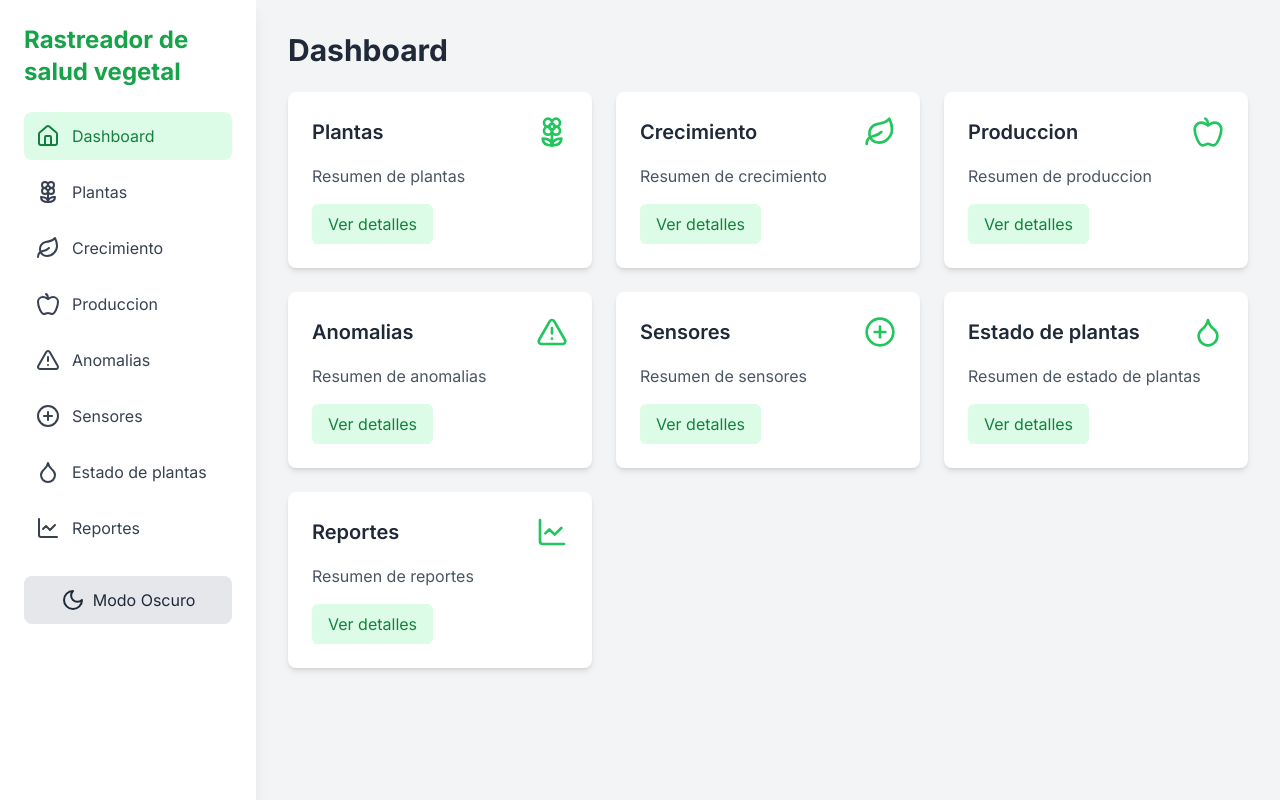
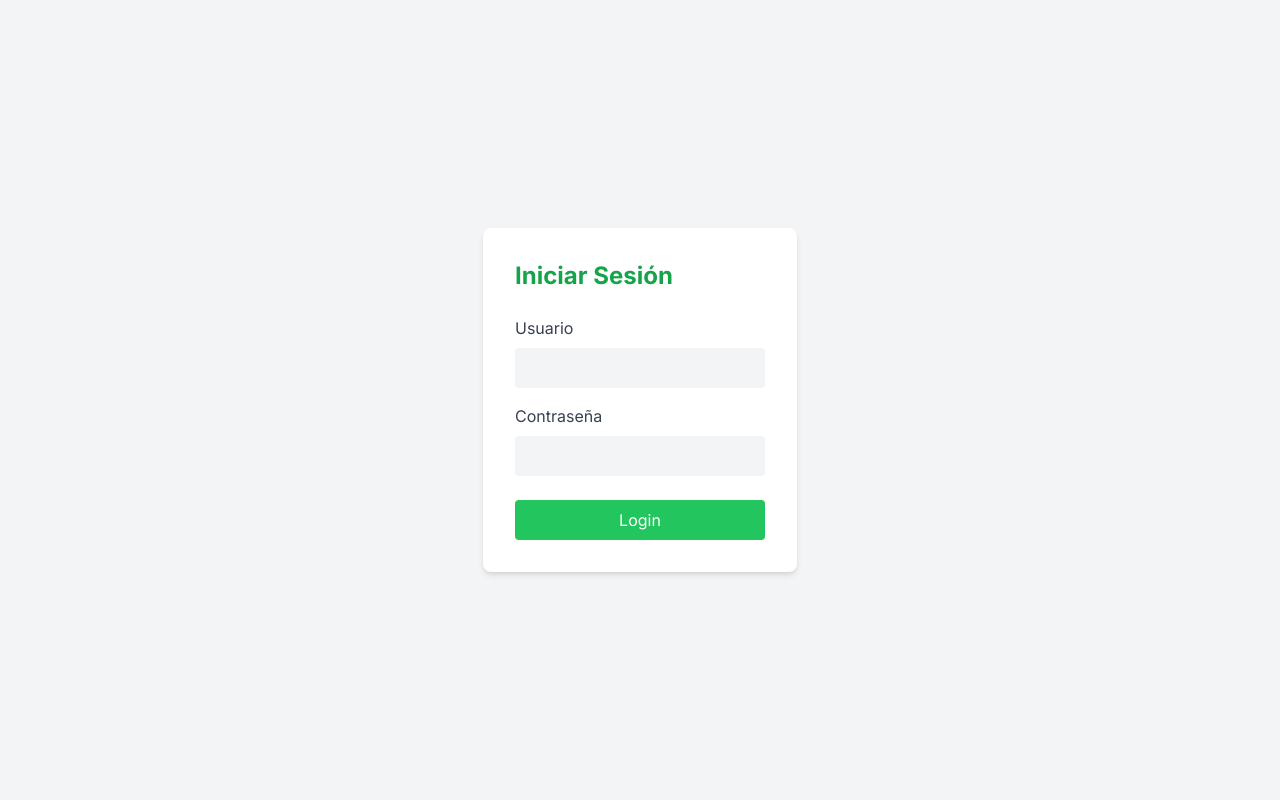
Before and after one commit to MrJohanF/paramo-de-guerrero, a Next.js app: page / in a window 1280 px wide. Built offline with nearby package versions, Linux system fonts and the light colour scheme.

Commit message:
Refactor SidebarOptions and Sidebar components: update lucide-react imports and add logout button

```diff
--- /dev/null
+++ b/src/app/components/LoginComponent.js
@@ -0,0 +1,72 @@
+import React, { useState } from 'react';
+import { motion } from 'framer-motion';
+import { useTheme } from './ThemeContext';
+
+const LoginComponent = ({ onLogin }) => {
+  const [username, setUsername] = useState('');
+  const [password, setPassword] = useState('');
+  const [error, setError] = useState('');
+  const { isDarkMode } = useTheme();
+
+  const handleSubmit = (e) => {
+    e.preventDefault();
+    // handle the login logic
+
+    // simulate a successful login
+    if (username && password) {
+      onLogin();
+    } else {
+      setError('Please enter both username and password');
+    }
+  };
+
+  return (
+    <div className={`flex items-center justify-center min-h-screen ${isDarkMode ? 'bg-gray-900' : 'bg-gray-100'}`}>
+      <motion.div
+        initial={{ opacity: 0, y: -50 }}
+        animate={{ opacity: 1, y: 0 }}
+        transition={{ duration: 0.5 }}
+        className={`p-8 rounded-lg shadow-md ${isDarkMode ? 'bg-gray-800' : 'bg-white'}`}
+      >
+        <h2 className={`text-2xl font-bold mb-6 ${isDarkMode ? 'text-green-400' : 'text-green-600'}`}>Iniciar Sesión</h2>
+        <form onSubmit={handleSubmit}>
+          <div className="mb-4">
+            <label htmlFor="username" className={`block mb-2 ${isDarkMode ? 'text-gray-300' : 'text-gray-700'}`}>Usuario</label>
+            <input
+              type="text"
+              id="username"
+              value={username}
+              onChange={(e) => setUsername(e.target.value)}
+              className={`w-full p-2 rounded ${isDarkMode ? 'bg-gray-700 text-white' : 'bg-gray-100 text-gray-900'}`}
+              required
+            />
+          </div>
+          <div className="mb-6">
+            <label htmlFor="password" className={`block mb-2 ${isDarkMode ? 'text-gray-300' : 'text-gray-700'}`}>Contraseña</label>
+            <input
+              type="password"
+              id="password"
+              value={password}
+              onChange={(e) => setPassword(e.target.value)}
+              className={`w-full p-2 rounded ${isDarkMode ? 'bg-gray-700 text-white' : 'bg-gray-100 text-gray-900'}`}
+              required
+            />
+          </div>
+          {error && <p className="text-red-500 mb-4">{error}</p>}
+          <motion.button
+            type="submit"
+            whileHover={{ scale: 1.05 }}
+            whileTap={{ scale: 0.95 }}
+            className={`w-full py-2 px-4 ${
+              isDarkMode ? 'bg-green-600 hover:bg-green-700' : 'bg-green-500 hover:bg-green-600'
+            } text-white rounded transition-colors duration-300`}
+          >
+            Login
+          </motion.button>
+        </form>
+      </motion.div>
+    </div>
+  );
+};
+
+export default LoginComponent;
--- a/src/app/components/PlantHealthDashboard.js
+++ b/src/app/components/PlantHealthDashboard.js
@@ -3,17 +3,19 @@
 import React, { useState, useEffect } from "react";
 import { motion, AnimatePresence } from "framer-motion";
 import { X, Menu } from "lucide-react";
-import dynamic from 'next/dynamic';
-import { useTheme } from './ThemeContext';
-import { Sidebar } from './Sidebar';
-import { FormField } from './FormField';
-import { DashboardSection } from './DashboardSection';
-import PlantRegistrationSection from './PlantRegistrationSection';
-import GrowthRegistrationSection from './GrowthRegistrationSection';
+import dynamic from "next/dynamic";
+import { useTheme } from "./ThemeContext";
+import { Sidebar } from "./Sidebar";
+import { FormField } from "./FormField";
+import { DashboardSection } from "./DashboardSection";
+import PlantRegistrationSection from "./PlantRegistrationSection";
+import GrowthRegistrationSection from "./GrowthRegistrationSection";
+import LoginComponent from "./LoginComponent";
 
-const TablePaginationActions = dynamic(() => import('./Table'), { ssr: false });
+const TablePaginationActions = dynamic(() => import("./Table"), { ssr: false });
 
 const PlantHealthDashboard = () => {
+  const [isLoggedIn, setIsLoggedIn] = useState(false);
   const [plantStatus, setPlantStatus] = useState("healthy");
   const [activeSection, setActiveSection] = useState("Dashboard");
   const [isSidebarOpen, setIsSidebarOpen] = useState(false);
@@ -23,6 +25,15 @@ const PlantHealthDashboard = () => {
   useEffect(() => {
     setIsMounted(true);
   }, []);
+
+  const handleLogin = () => {
+    setIsLoggedIn(true);
+  };
+
+  const handleLogout = () => {
+    setIsLoggedIn(false);
+    setActiveSection("Dashboard");
+  };
 
   const renderForm = (fields) => (
     <motion.form
@@ -48,8 +59,16 @@ const PlantHealthDashboard = () => {
         return <GrowthRegistrationSection isDarkMode={isDarkMode} />;
       case "Produccion":
         return (
-          <div className={`${isDarkMode ? 'bg-gray-800' : 'bg-white'} p-6 rounded-lg shadow-md`}>
-            <h3 className={`text-2xl font-semibold mb-6 ${isDarkMode ? 'text-gray-200' : 'text-gray-800'}`}>
+          <div
+            className={`${
+              isDarkMode ? "bg-gray-800" : "bg-white"
+            } p-6 rounded-lg shadow-md`}
+          >
+            <h3
+              className={`text-2xl font-semibold mb-6 ${
+                isDarkMode ? "text-gray-200" : "text-gray-800"
+              }`}
+            >
               Registro de Producción
             </h3>
             {renderForm([
@@ -68,7 +87,9 @@ const PlantHealthDashboard = () => {
               whileHover={{ scale: 1.05 }}
               whileTap={{ scale: 0.95 }}
               className={`col-span-2 mt-6 py-3 px-6 ${
-                isDarkMode ? 'bg-green-600 hover:bg-green-700' : 'bg-green-500 hover:bg-green-600'
+                isDarkMode
+                  ? "bg-green-600 hover:bg-green-700"
+                  : "bg-green-500 hover:bg-green-600"
               } text-white rounded-lg transition-colors duration-300 shadow-md`}
             >
               Guardar
@@ -77,8 +98,16 @@ const PlantHealthDashboard = () => {
         );
       case "Anomalias":
         return (
-          <div className={`${isDarkMode ? 'bg-gray-800' : 'bg-white'} p-6 rounded-lg shadow-md`}>
-            <h3 className={`text-2xl font-semibold mb-6 ${isDarkMode ? 'text-gray-200' : 'text-gray-800'}`}>
+          <div
+            className={`${
+              isDarkMode ? "bg-gray-800" : "bg-white"
+            } p-6 rounded-lg shadow-md`}
+          >
+            <h3
+              className={`text-2xl font-semibold mb-6 ${
+                isDarkMode ? "text-gray-200" : "text-gray-800"
+              }`}
+            >
               Registro de Anomalías
             </h3>
             {renderForm([
@@ -92,7 +121,9 @@ const PlantHealthDashboard = () => {
               whileHover={{ scale: 1.05 }}
               whileTap={{ scale: 0.95 }}
               className={`col-span-2 mt-6 py-3 px-6 ${
-                isDarkMode ? 'bg-green-600 hover:bg-green-700' : 'bg-green-500 hover:bg-green-600'
+                isDarkMode
+                  ? "bg-green-600 hover:bg-green-700"
+                  : "bg-green-500 hover:bg-green-600"
               } text-white rounded-lg transition-colors duration-300 shadow-md`}
             >
               Guardar
@@ -101,8 +132,16 @@ const PlantHealthDashboard = () => {
         );
       case "Sensores":
         return (
-          <div className={`${isDarkMode ? 'bg-gray-800' : 'bg-white'} p-6 rounded-lg shadow-md`}>
-            <h3 className={`text-2xl font-semibold mb-6 ${isDarkMode ? 'text-gray-200' : 'text-gray-800'}`}>
+          <div
+            className={`${
+              isDarkMode ? "bg-gray-800" : "bg-white"
+            } p-6 rounded-lg shadow-md`}
+          >
+            <h3
+              className={`text-2xl font-semibold mb-6 ${
+                isDarkMode ? "text-gray-200" : "text-gray-800"
+              }`}
+            >
               Registro de Sensores
             </h3>
             {renderForm([
@@ -120,7 +159,9 @@ const PlantHealthDashboard = () => {
               whileHover={{ scale: 1.05 }}
               whileTap={{ scale: 0.95 }}
               className={`col-span-2 mt-6 py-3 px-6 ${
-                isDarkMode ? 'bg-green-600 hover:bg-green-700' : 'bg-green-500 hover:bg-green-600'
+                isDarkMode
+                  ? "bg-green-600 hover:bg-green-700"
+                  : "bg-green-500 hover:bg-green-600"
               } text-white rounded-lg transition-colors duration-300 shadow-md`}
             >
               Guardar
@@ -129,8 +170,16 @@ const PlantHealthDashboard = () => {
         );
       case "Estado de plantas":
         return (
-          <div className={`${isDarkMode ? 'bg-gray-800' : 'bg-white'} p-6 rounded-lg shadow-md`}>
-            <h3 className={`text-2xl font-semibold mb-6 ${isDarkMode ? 'text-gray-200' : 'text-gray-800'}`}>
+          <div
+            className={`${
+              isDarkMode ? "bg-gray-800" : "bg-white"
+            } p-6 rounded-lg shadow-md`}
+          >
+            <h3
+              className={`text-2xl font-semibold mb-6 ${
+                isDarkMode ? "text-gray-200" : "text-gray-800"
+              }`}
+            >
               Consultar Estado de Plantas
             </h3>
             {renderForm([
@@ -145,7 +194,9 @@ const PlantHealthDashboard = () => {
               whileHover={{ scale: 1.05 }}
               whileTap={{ scale: 0.95 }}
               className={`col-span-2 mt-6 py-3 px-6 ${
-                isDarkMode ? 'bg-green-600 hover:bg-green-700' : 'bg-green-500 hover:bg-green-600'
+                isDarkMode
+                  ? "bg-green-600 hover:bg-green-700"
+                  : "bg-green-500 hover:bg-green-600"
               } text-white rounded-lg transition-colors duration-300 shadow-md`}
             >
               Buscar
@@ -154,8 +205,16 @@ const PlantHealthDashboard = () => {
         );
       case "Reportes":
         return (
-          <div className={`${isDarkMode ? 'bg-gray-800' : 'bg-white'} p-6 rounded-lg shadow-md`}>
-            <h3 className={`text-2xl font-semibold mb-6 ${isDarkMode ? 'text-gray-200' : 'text-gray-800'}`}>
+          <div
+            className={`${
+              isDarkMode ? "bg-gray-800" : "bg-white"
+            } p-6 rounded-lg shadow-md`}
+          >
+            <h3
+              className={`text-2xl font-semibold mb-6 ${
+                isDarkMode ? "text-gray-200" : "text-gray-800"
+              }`}
+            >
               Reportes de Anomalías
             </h3>
             {renderForm([
@@ -169,7 +228,9 @@ const PlantHealthDashboard = () => {
               whileHover={{ scale: 1.05 }}
               whileTap={{ scale: 0.95 }}
               className={`col-span-2 mt-6 py-3 px-6 ${
-                isDarkMode ? 'bg-green-600 hover:bg-green-700' : 'bg-green-500 hover:bg-green-600'
+                isDarkMode
+                  ? "bg-green-600 hover:bg-green-700"
+                  : "bg-green-500 hover:bg-green-600"
               } text-white rounded-lg transition-colors duration-300 shadow-md`}
             >
               Generar Reporte
@@ -185,10 +246,26 @@ const PlantHealthDashboard = () => {
     return null;
   }
 
+  if (!isLoggedIn) {
+    return <LoginComponent onLogin={handleLogin} />;
+  }
+
   return (
-    <div className={`flex flex-col md:flex-row h-screen ${isDarkMode ? 'bg-gray-900 text-white' : 'bg-gray-100 text-gray-900'}`}>
-      <div className={`md:hidden ${isDarkMode ? 'bg-gray-800' : 'bg-white'} p-4 flex justify-between items-center`}>
-        <h2 className={`text-xl font-bold ${isDarkMode ? 'text-green-400' : 'text-green-600'}`}>
+    <div
+      className={`flex flex-col md:flex-row h-screen ${
+        isDarkMode ? "bg-gray-900 text-white" : "bg-gray-100 text-gray-900"
+      }`}
+    >
+      <div
+        className={`md:hidden ${
+          isDarkMode ? "bg-gray-800" : "bg-white"
+        } p-4 flex justify-between items-center`}
+      >
+        <h2
+          className={`text-xl font-bold ${
+            isDarkMode ? "text-green-400" : "text-green-600"
+          }`}
+        >
           Rastreador de salud vegetal
         </h2>
         <motion.button
@@ -197,9 +274,17 @@ const PlantHealthDashboard = () => {
           whileTap={{ scale: 0.9 }}
         >
           {isSidebarOpen ? (
-            <X className={`w-6 h-6 ${isDarkMode ? 'text-gray-300' : 'text-gray-700'}`} />
+            <X
+              className={`w-6 h-6 ${
+                isDarkMode ? "text-gray-300" : "text-gray-700"
+              }`}
+            />
           ) : (
-            <Menu className={`w-6 h-6 ${isDarkMode ? 'text-gray-300' : 'text-gray-700'}`} />
+            <Menu
+              className={`w-6 h-6 ${
+                isDarkMode ? "text-gray-300" : "text-gray-700"
+              }`}
+            />
           )}
         </motion.button>
       </div>
@@ -209,6 +294,7 @@ const PlantHealthDashboard = () => {
         setIsOpen={setIsSidebarOpen}
         activeSection={activeSection}
         setActiveSection={setActiveSection}
+        onLogout={handleLogout}
       />
 
       <div className="flex-1 p-4 md:p-8 overflow-auto">
@@ -217,7 +303,9 @@ const PlantHealthDashboard = () => {
             initial={{ opacity: 0, y: -20 }}
             animate={{ opacity: 1, y: 0 }}
             transition={{ duration: 0.5 }}
-            className={`text-2xl md:text-3xl font-bold mb-6 ${isDarkMode ? 'text-gray-200' : 'text-gray-800'}`}
+            className={`text-2xl md:text-3xl font-bold mb-6 ${
+              isDarkMode ? "text-gray-200" : "text-gray-800"
+            }`}
           >
             {activeSection}
           </motion.h2>
@@ -238,5 +326,4 @@ const PlantHealthDashboard = () => {
   );
 };
 
-
 export default PlantHealthDashboard;
--- a/src/app/components/Sidebar.js
+++ b/src/app/components/Sidebar.js
@@ -1,6 +1,6 @@
 import React from 'react';
 import { motion, AnimatePresence } from 'framer-motion';
-import { Sun, Moon } from 'lucide-react';
+import { Sun, Moon, LogOut } from 'lucide-react';
 import { useTheme } from './ThemeContext';
 import { sidebarOptions } from './SidebarOptions';
 
@@ -40,7 +40,7 @@ const menuItemVariants = {
   },
 };
 
-export const Sidebar = ({ isOpen, setIsOpen, activeSection, setActiveSection }) => {
+export const Sidebar = ({ isOpen, setIsOpen, activeSection, setActiveSection, onLogout }) => {
   const { isDarkMode, toggleTheme } = useTheme();
 
   return (
@@ -96,6 +96,17 @@ export const Sidebar = ({ isOpen, setIsOpen, activeSection, setActiveSection })
               {isDarkMode ? <Sun className="w-6 h-6 mr-2" /> : <Moon className="w-6 h-6 mr-2" />}
               {isDarkMode ? 'Modo Claro' : 'Modo Oscuro'}
             </motion.button>
+            <motion.button
+              onClick={onLogout}
+              className={`mt-4 p-3 w-full flex items-center justify-center ${
+                isDarkMode ? 'bg-red-600 text-white' : 'bg-red-500 text-white'
+              } rounded-lg transition-colors duration-300`}
+              whileHover={{ scale: 1.05 }}
+              whileTap={{ scale: 0.95 }}
+            >
+              <LogOut className="w-6 h-6 mr-2" />
+              Cerrar sesión
+            </motion.button>
           </div>
         </motion.div>
       )}
--- a/src/app/components/SidebarOptions.js
+++ b/src/app/components/SidebarOptions.js
@@ -1,3 +1,5 @@
+//SideBarOptions.js
+
 import React from 'react';
 import { Home, Flower2, Leaf, Apple, AlertTriangle, PlusCircle, Droplet, ChartLine } from 'lucide-react';
 
```
